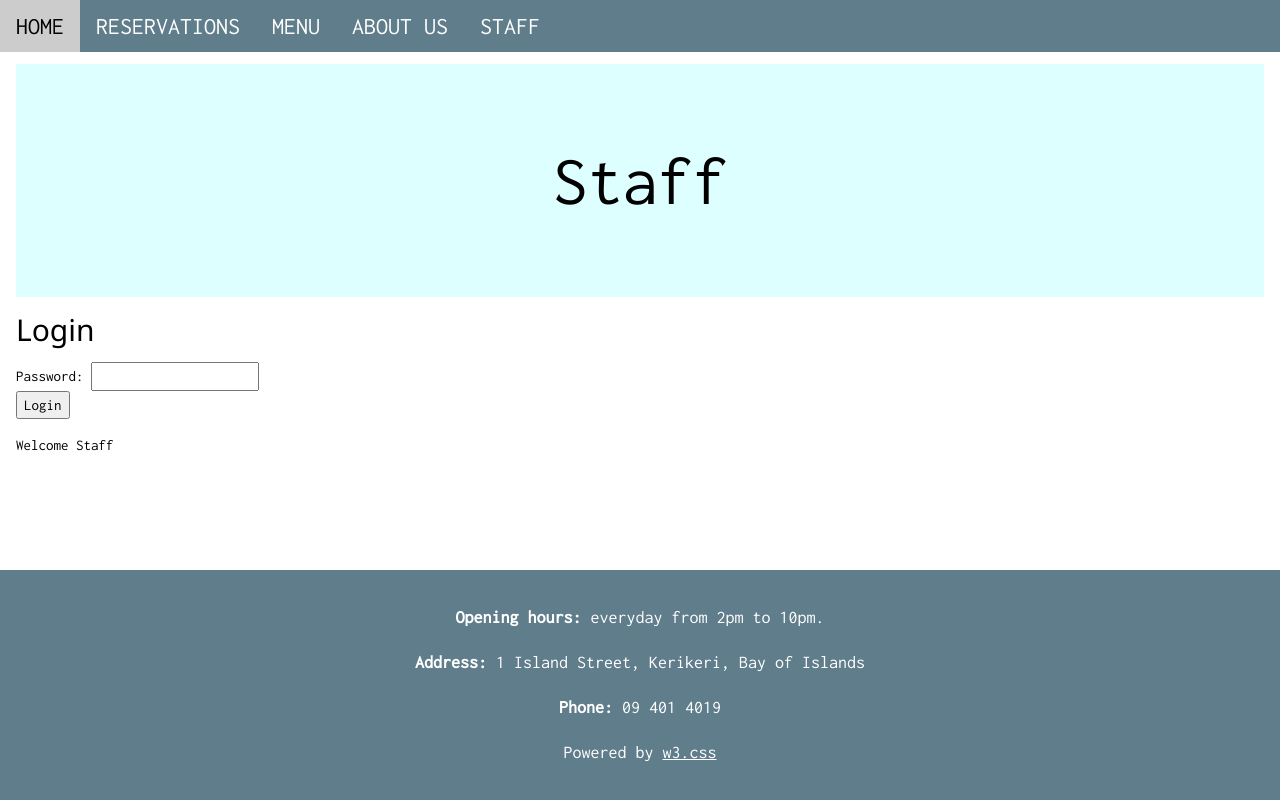
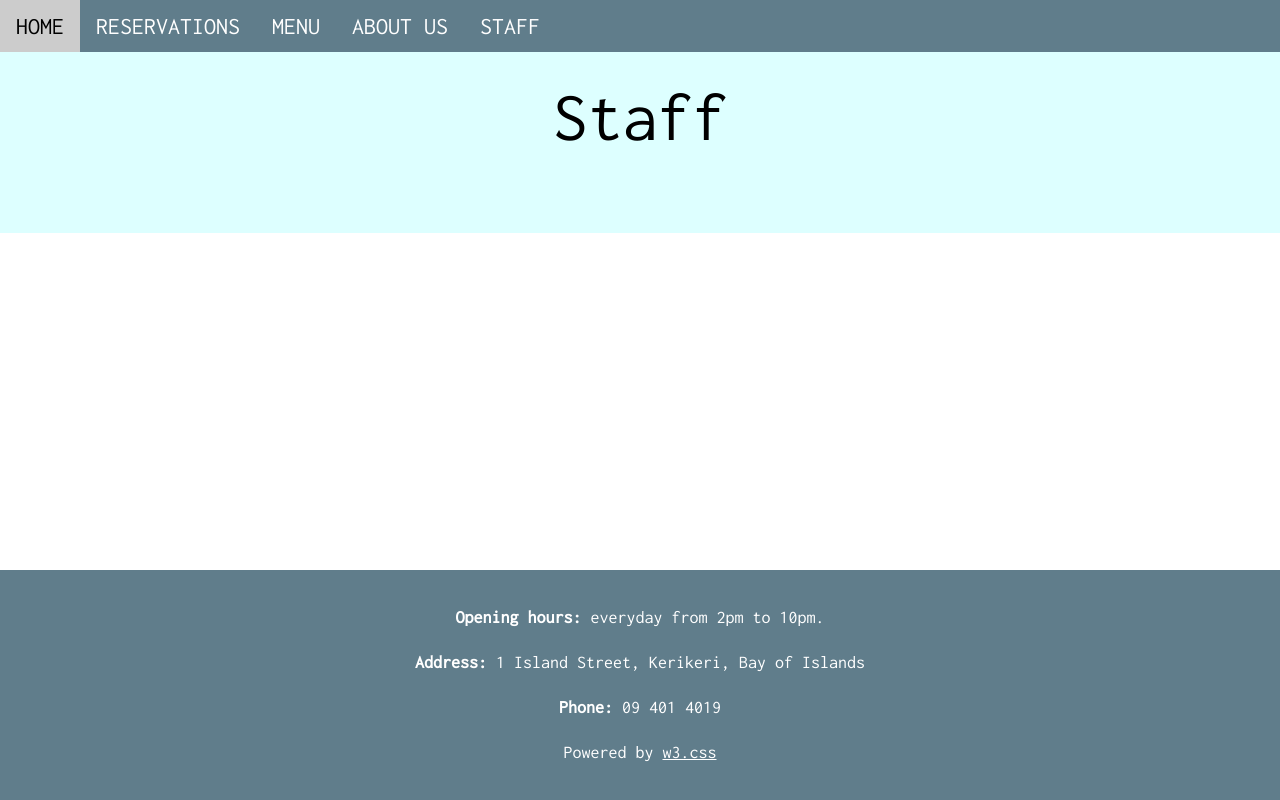
Before and after one commit to Ethan-Hodgson/ethan-hodgson.github.io, a plain HTML site: page html/staff.html in a window 1280 px wide. Drawn offline with nearby package versions, Linux system fonts and the light colour scheme.

Commit message:
Moving files to correct folders

```diff
--- a/staff.html
+++ b/html/staff.html
@@ -49,7 +49,7 @@
 
 
     <!-- Main content -->
-    <div class="content w3-container w3-padding-64">
+    <div class="content">
 
         <!--Heading-->
         <header class="w3-container w3-pale-blue w3-padding-64" id="contact">
@@ -59,6 +59,7 @@
         </header>
 
         <!-- Login Form -->
+    <!--
         <div class="login-form">
             <h2>Login</h2>
             <form method="post">
@@ -69,12 +70,10 @@
                 <input type="submit" value="Login">
             </form>
         </div>
+    -->
 
         <!-- Private content for staff -->
-        <div id="privateinfo">
-            <p>Welcome Staff</p>
 
-        </div>
 
     </div>
 
@@ -88,18 +87,6 @@
 
     </div>
 
-    <script>
-        function showPrivateInfo() {
-            document.getElementById("privateinfo").style.display = "block";
-        }
-
-        // Check if user is authenticated
-        var isAuthenticated = false; // Change to true if authentication is successful
-
-        if (isAuthenticated) {
-            showPrivateInfo();
-        }
-    </script>
 
     <script>
         function myFunction() {
```
Also changed, not shown: html/contact.html (renamed from contact.html), html/hours.html (renamed from hours.html), html/index.html (renamed from index.html), html/menu.html (renamed from menu.html), html/privacy.html (renamed from privacy.html), html/reservations.html (renamed from reservations.html), 4 other files.
